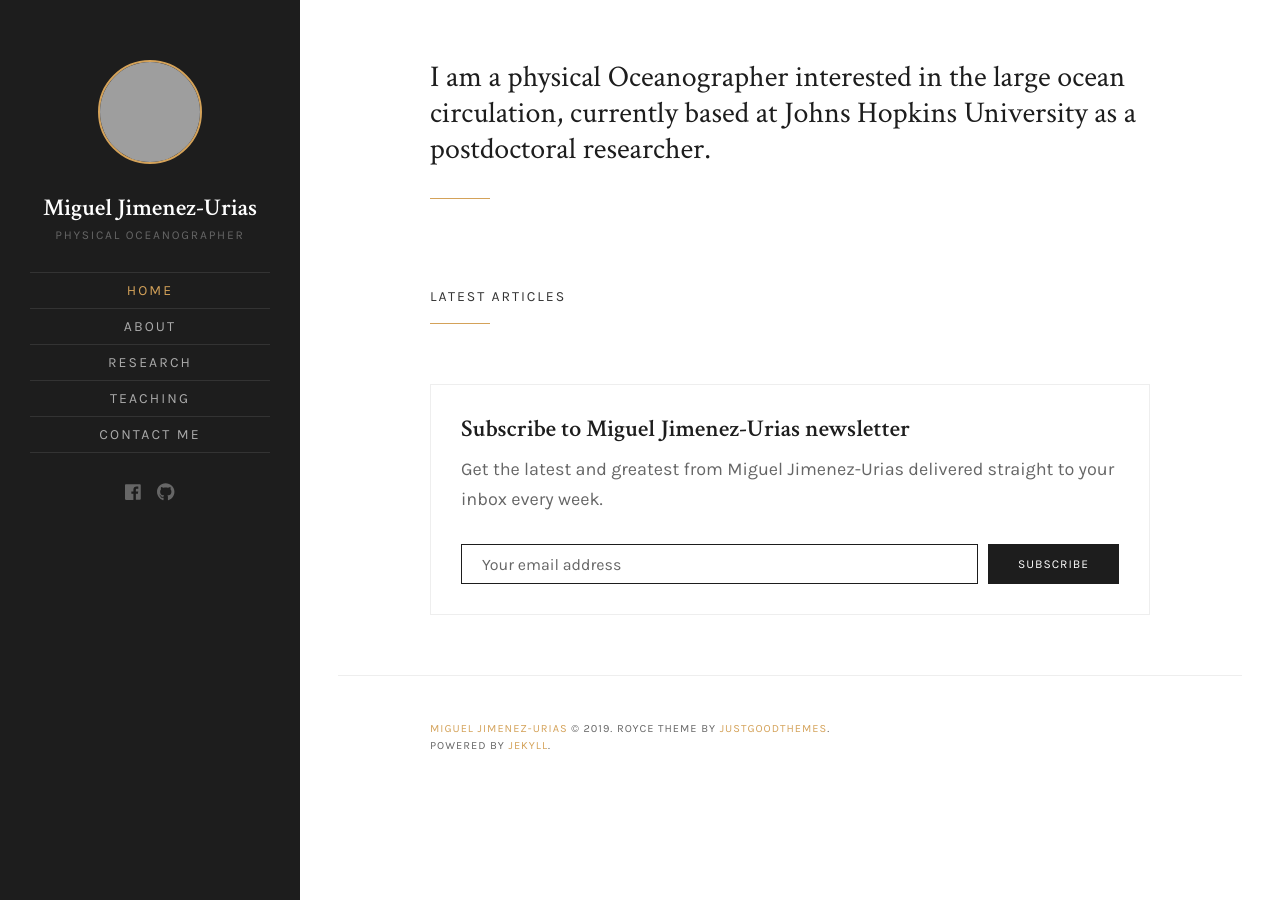
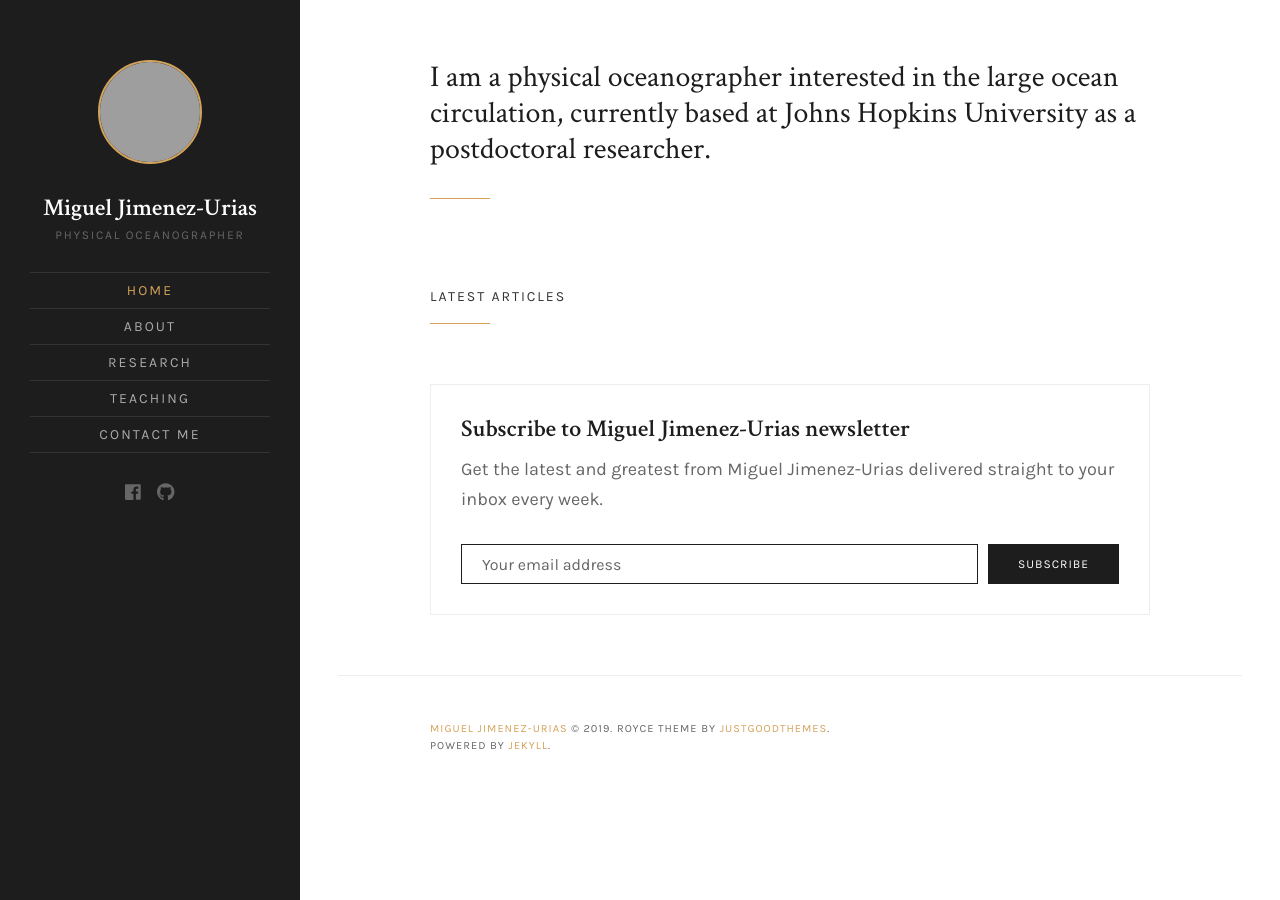
Before and after one commit to Mikejmnez/Mikejmnez.github.io, a Jekyll site: the page built from index.html, in a window 1280 px wide, cut to the strip 0-900 px from the top of the page. Built offline with Jekyll 4.4.1, drawn with Linux system fonts in a browser that asks for light colours; the list of posts is cut into pages by our own code; grey boxes are pictures that could not be loaded.

```diff
--- a/_config.yml
+++ b/_config.yml
@@ -6,7 +6,7 @@ logo:
 # Author image is used in site sidebar and greetings in the home page hero text
 author:
   image: 'profile0.jpg'
-  greetings: "I am a physical Oceanographer interested in the large ocean circulation, currently based at Johns Hopkins University as a postdoctoral researcher."
+  greetings: "I am a physical oceanographer interested in the large ocean circulation, currently based at Johns Hopkins University as a postdoctoral researcher."
   # greetings: "Hi there! My name is Charles Lavoie. I'm a freelance web developer, author and speaker based in Montreal, Canada. It’s nice to meet you."
 favicon: 'assets/images/favicon.ico'
 baseurl:
```
